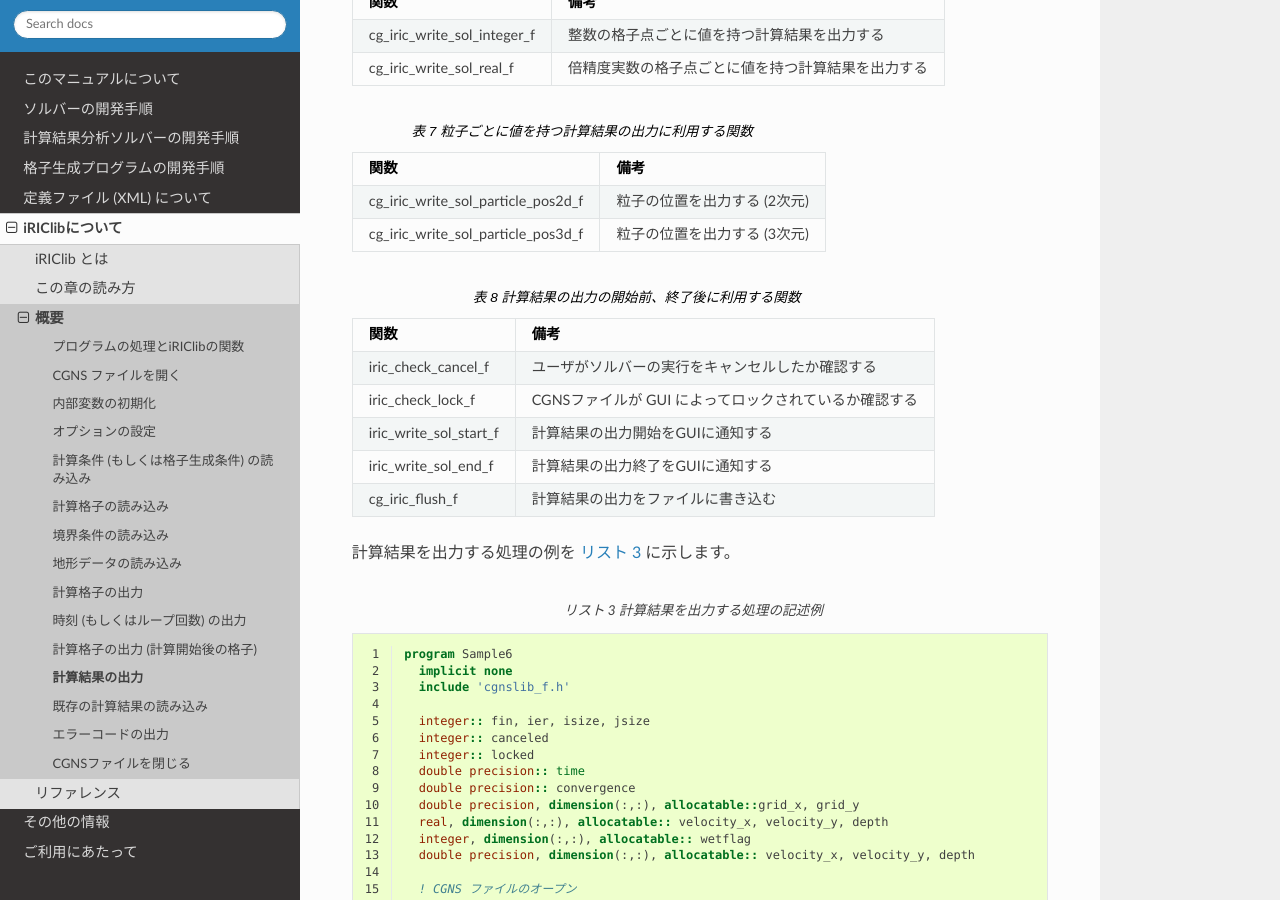
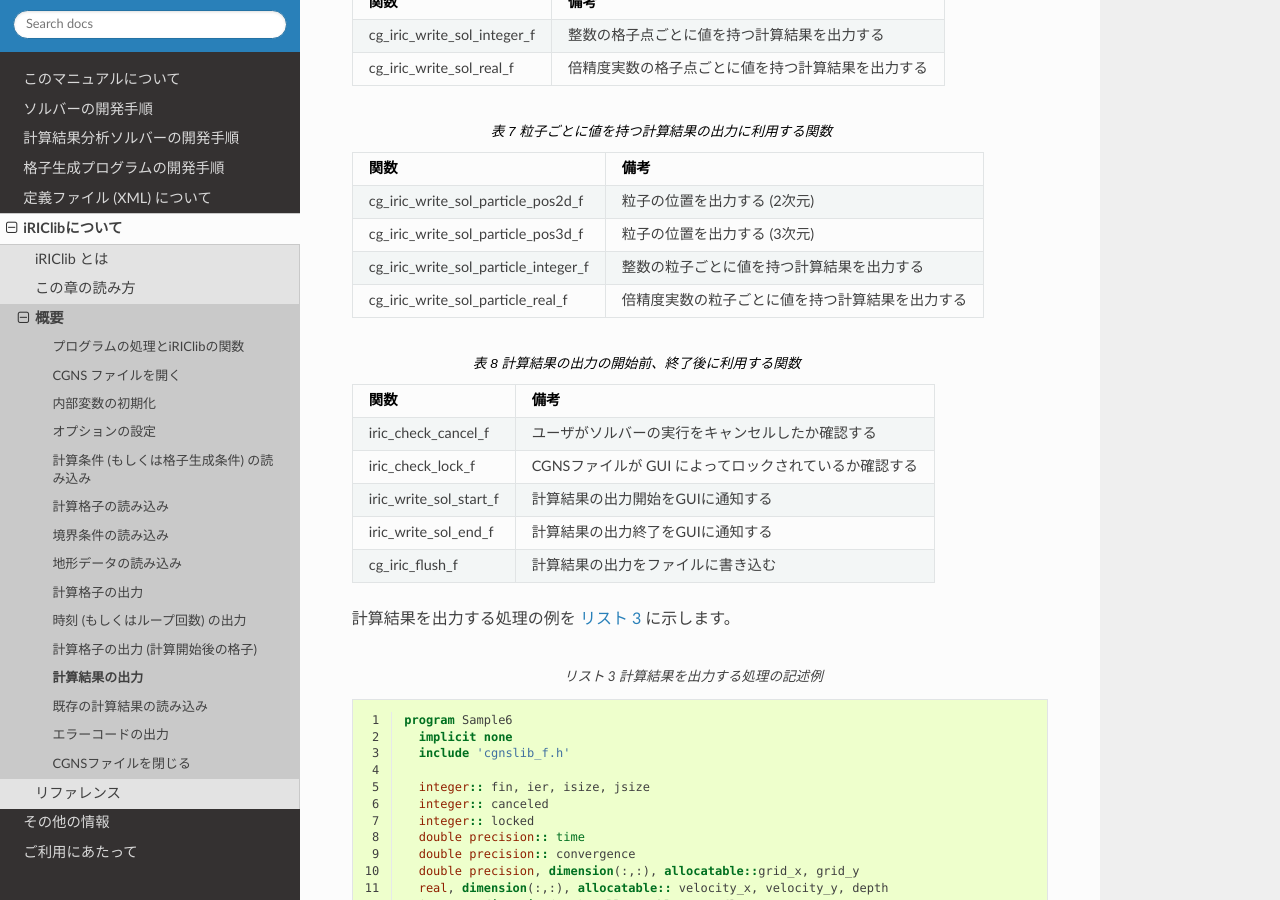
Before and after one commit to scharlton2/solver_dev_manual, a Sphinx documentation site: the page built from source/06/02/12_output_result.rst, in a window 1280 px wide and 900 px high, scrolled down 629 px. Built offline with Sphinx 7.4.7 and the Read the Docs theme 2.0.0, drawn with Linux system fonts in a browser that asks for light colours.

Commit message:
The following two functions added to manual. * cg_iric_write_sol_particle_integer_f * cg_iric_write_sol_particle_real_f

```diff
--- a/source/06/02/12_output_result.rst
+++ b/source/06/02/12_output_result.rst
@@ -42,6 +42,10 @@ iRIClib で出力できる計算結果は、大きく以下に分類されます
      - 粒子の位置を出力する (2次元)
    * - cg_iric_write_sol_particle_pos3d_f
      - 粒子の位置を出力する (3次元)
+   * - cg_iric_write_sol_particle_integer_f
+     - 整数の粒子ごとに値を持つ計算結果を出力する
+   * - cg_iric_write_sol_particle_real_f
+     - 倍精度実数の粒子ごとに値を持つ計算結果を出力する
 
 .. list-table:: 計算結果の出力の開始前、終了後に利用する関数
    :header-rows: 1
--- /dev/null
+++ b/source/06/03/cg_iric_write_sol_particle_integer_f_args.csv
@@ -0,0 +1,4 @@
+変数名,型,I/O,内容
+label,character(*),I,出力する値の名前
+val,"integer, dimension(:), allocatable",I,出力する値
+ier,integer,O,エラーコード。0なら成功
--- /dev/null
+++ b/source/06/03/cg_iric_write_sol_particle_real_f_args.csv
@@ -0,0 +1,4 @@
+変数名,型,I/O,内容
+label,character(*),I,出力する値の名前
+val,"double precision, dimension(:), allocatable",I,出力する値
+ier,integer,O,エラーコード。0なら成功
--- a/source/06/03_reference.rst
+++ b/source/06/03_reference.rst
@@ -99,6 +99,8 @@
    03/cg_iric_write_sol_real_f
    03/cg_iric_write_sol_particle_pos2d_f
    03/cg_iric_write_sol_particle_pos3d_f
+   03/cg_iric_write_sol_particle_integer_f
+   03/cg_iric_write_sol_particle_real_f
    03/iric_check_cancel_f
    03/iric_check_lock_f
    03/iric_write_sol_start_f
```
Also changed, not shown: source/06/03/cg_iric_write_sol_particle_integer_f.rst (added, +17 -0 lines), source/06/03/cg_iric_write_sol_particle_real_f.rst (added, +17 -0 lines).
